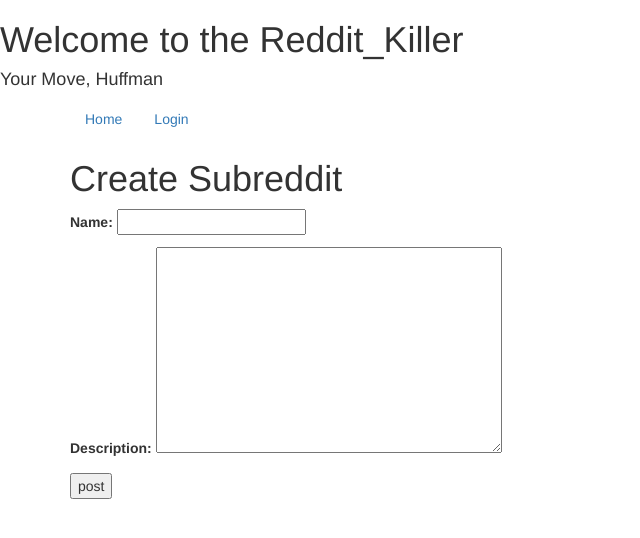
After one commit to StillsSma/django_reddit_part1, a Django app: a page that uses templates/base.html in a window 1280 px wide. The commit adds this page. Shown: the top 538 px of the page, without its empty margins (0-640 px from the left). Run offline with Django 3.2, Linux system fonts and the light colour scheme; some libraries are stand-ins or nearby versions.

Commit message:
normal mode requirements met

```diff
--- a/app/models.py
+++ b/app/models.py
@@ -10,6 +10,8 @@
 
     def __str__(self):
         return self.name
+    def posts(self):
+        return Post.objects.filter(subreddit=self)
 
     def current_count(self):
         return Post.objects.filter(subreddit__name=self.name).count()
--- a/app/views.py
+++ b/app/views.py
@@ -3,7 +3,7 @@
 from app.forms import SubForm
 from django.views.generic import ListView, DetailView
 from django.views.generic.edit import CreateView, UpdateView
-from django.urls import reverse
+from django.urls import reverse, reverse_lazy
 
 # Create your views here.
 
@@ -11,26 +11,61 @@
     template_name = "index.html"
     model = Subreddit
 
-class PostListView(ListView):
-    template_name = "posts.html"
-    model = Post
-    def get_queryset(self):
-        var = super(PostListView, self).get_queryset()
-        return var.filter(subreddit_id=self.kwargs['sub_id'])
+class SubredditCreateView(CreateView):
+    model = Subreddit
+    fields = ('name', 'description')
+    success_url = reverse_lazy('subreddit_list_view')
+
+    def form_valid(self, form):
+        instance = form.save(commit=False)
+        instance.user = self.request.user
+        return super().form_valid(form)
+
+class SubredditDetailView(DetailView):
+    model = Subreddit
+
 
 class PostDetailView(DetailView):
     model = Post
 
+class PostCreateView(CreateView):
+    model = Post
+    fields = ('title', 'description',)
+
+    def form_valid(self, form):
+        instance = form.save(commit=False)
+        instance.user = self.request.user
+        instance.subreddit = Subreddit.objects.get(id=self.kwargs["pk"])
+        return super().form_valid(form)
+
+    def get_success_url(self):
+        return reverse("subreddit_detail_view",args=[int(self.kwargs['pk'])])
+
+
 class CommentCreateView(CreateView):
     model = Comment
-    success_url = "/"
     fields = ('comment_text',)
 
     def form_valid(self, form):
         instance = form.save(commit=False)
         instance.user = self.request.user
-        instance.post = Post.objects.get(id=self.kwargs["pk"])
+        instance.post = Post.objects.get(id=self.kwargs['pk'])
         return super().form_valid(form)
 
     def get_success_url(self):
         return reverse("post_detail_view",args=[int(self.kwargs['pk'])])
+
+
+class SubredditUpdateView(UpdateView):
+    model = Subreddit
+    fields = ('name', 'description')
+    success_url = reverse_lazy('subreddit_list_view')
+class PostUpdateView(UpdateView):
+    model = Post
+    fields = ('title', 'description')
+    success_url = reverse_lazy('post_detail_view')
+
+class CommentUpdateView(UpdateView):
+    model = Comment
+    fields = ('comment_text',)
+    success_url = reverse_lazy('post_detail_view')
--- a/reddit_remake/urls.py
+++ b/reddit_remake/urls.py
@@ -15,13 +15,19 @@
 """
 from django.conf.urls import url, include
 from django.contrib import admin
-from app.views import SubredditListView, PostListView, PostDetailView, CommentCreateView
+from app.views import SubredditListView, SubredditDetailView, PostDetailView, CommentCreateView, \
+                      PostCreateView, SubredditCreateView, SubredditUpdateView, PostUpdateView, CommentUpdateView
 
 urlpatterns = [
     url(r'^admin/', admin.site.urls),
     url(r'^', include('django.contrib.auth.urls')),
     url(r'^$', SubredditListView.as_view(), name="subreddit_list_view"),
-    url(r'^subreddit/(?P<sub_id>\d+)/$', PostListView.as_view(), name="post_list_view"),
+    url (r'^create/subreddit/$', SubredditCreateView.as_view(), name="subreddit_create_view"),
+    url(r'^subreddit/(?P<pk>\d+)/$', SubredditDetailView.as_view(), name="subreddit_detail_view"),
+    url(r'^subreddit/update/(?P<pk>\d+)$', SubredditUpdateView.as_view(), name="subreddit_update_view"),
+    url(r'^post/update/(?P<pk>\d+)$', PostUpdateView.as_view(), name="post_update_view"),
+    url(r'^comment/update/(?P<pk>\d+)$', CommentUpdateView.as_view(), name="comment_update_view"),
     url(r'^post/(?P<pk>\d+)/$', PostDetailView.as_view(), name="post_detail_view"),
+    url (r'^create/post/(?P<pk>\d+)/$', PostCreateView.as_view(), name="post_create_view"),
     url (r'^create/comment/(?P<pk>\d+)$', CommentCreateView.as_view(), name="comment_create_view"),
 ]
--- /dev/null
+++ b/templates/app/subreddit_form.html
@@ -0,0 +1,10 @@
+{% extends 'base.html' %}
+{% block content %}
+<h1>Create Subreddit</h1>
+<form class="" action="" method="post">
+  {%csrf_token%}
+  {{ form.as_p }}
+  <input type="submit" name="" value="post">
+</form>
+
+{% endblock %}
--- a/templates/base.html
+++ b/templates/base.html
@@ -14,21 +14,20 @@
     <h4>Your Move, Huffman</h4>
   <body>
     <div class="container">
-      <a href="{% url 'subreddit_list_view' %}">Home</a>
+      <ul class="nav nav-pills">
+        <li role="presentation"><a href="{% url 'subreddit_list_view' %}">Home</a></li>
+        {% if not request.user.is_authenticated %}
+          <li role="presentation"><a href="{% url 'login' %}">Login</a></li>
+        {% else %}
+        Welcome {{ request.user }},
+          <li role="presentation"><a href="{% url 'logout' %}?next={% url 'subreddit_list_view' %}">Logout</a></li>
+        {% endif %}
+      </ul>
+    </div>
 
-      {% if not request.user.is_authenticated %}
-      <a href="{% url 'login' %}"> login </a>
-      {% else %}
-      <a href="{% url 'logout' %}?next=/"> logout </a>
-      {% endif %}
     <div class="container">
       {% block content %}
-      {% endblock%}
-    </div>
-
-
-      {% block footer%}
-      {% endblock %}
+    {% endblock %}
     </div>
 
   </body>
```
Also changed, not shown: templates/app/post_detail.html (+23 -8 lines), templates/app/post_form.html (added, +10 -0 lines), templates/app/subreddit_detail.html (added, +24 -0 lines), templates/index.html (+7 -6 lines), templates/posts.html (deleted, +0 -15 lines), db.sqlite3, 1 other file.
